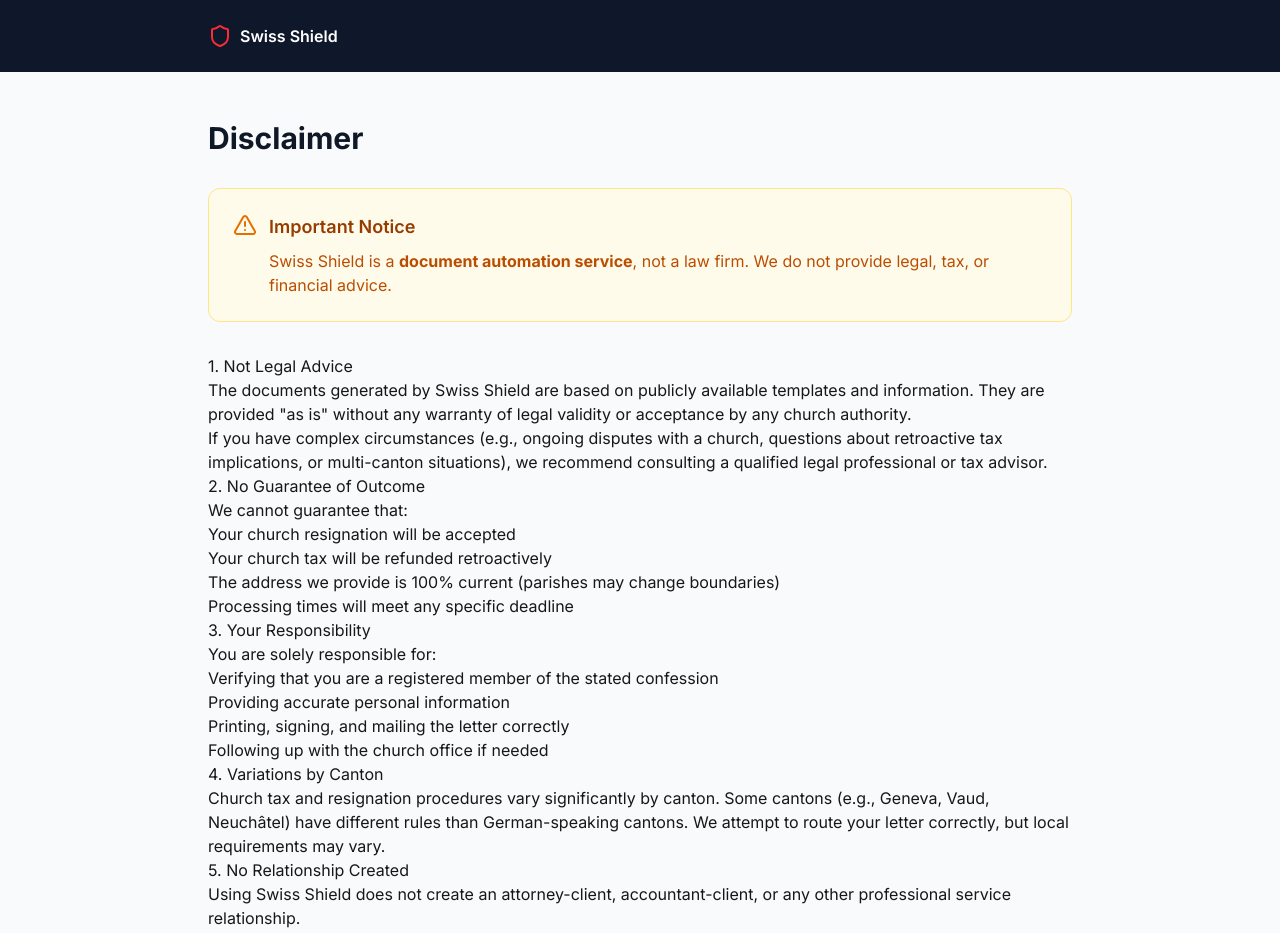
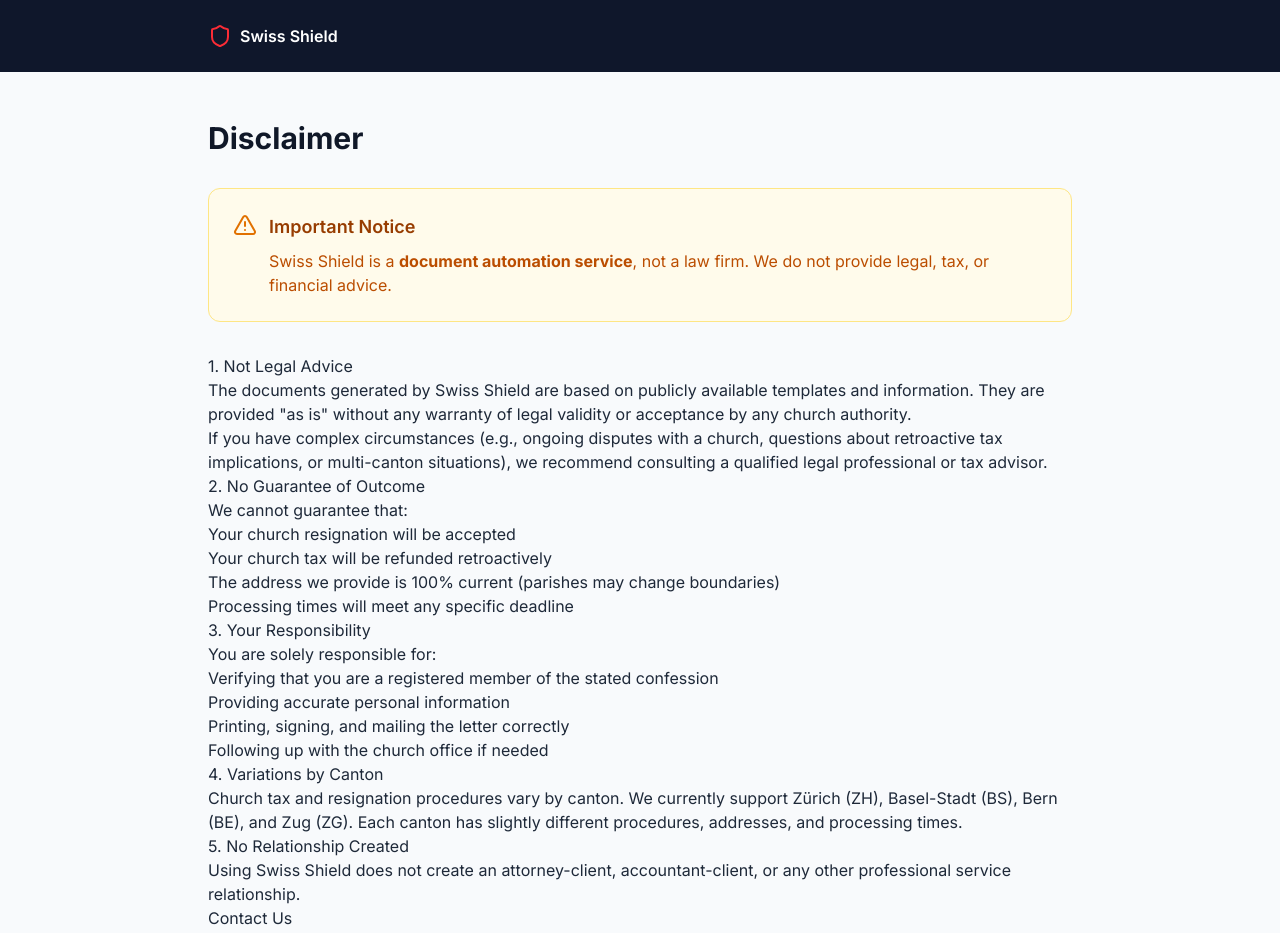
Before and after one commit to daniss/stop-church-tax, a Next.js app: page /disclaimer in a window 1280 px wide. Shown: the top 933 px of the page. Built offline with nearby package versions, Linux system fonts and the light colour scheme.

Commit message:
feat: Add new pages for canton-specific church tax exit information and legal disclosures.

```diff
--- a/src/app/ch/be/page.tsx
+++ b/src/app/ch/be/page.tsx
@@ -62,7 +62,7 @@ export default function BernPage() {
                         How Church Tax Works in Bern
                     </h2>
 
-                    <div className="prose prose-slate max-w-none mb-8">
+                    <div className="prose prose-gray max-w-none text-gray-800 mb-8">
                         <p>
                             In Canton Bern, the <strong>Kirchensteuer</strong> (church tax) is mandatory for
                             members of the recognized churches. The tax is calculated as a percentage of your
--- a/src/app/ch/bs/page.tsx
+++ b/src/app/ch/bs/page.tsx
@@ -62,7 +62,7 @@ export default function BaselPage() {
                         How Church Tax Works in Basel-Stadt
                     </h2>
 
-                    <div className="prose prose-slate max-w-none mb-8">
+                    <div className="prose prose-gray max-w-none text-gray-800 mb-8">
                         <p>
                             In Basel-Stadt, the <strong>Kirchensteuer</strong> is charged to registered
                             members of the Catholic and Reformed churches. Unlike some other cantons,
--- a/src/app/ch/zg/page.tsx
+++ b/src/app/ch/zg/page.tsx
@@ -62,7 +62,7 @@ export default function ZugPage() {
                         The Cost of Church Tax in Zug
                     </h2>
 
-                    <div className="prose prose-slate max-w-none mb-8">
+                    <div className="prose prose-gray max-w-none text-gray-800 mb-8">
                         <p>
                             While Canton Zug is known for low taxes, the <strong>Kirchensteuer</strong> is a significant exception.
                             It is mandatory for all registered Catholic and Reformed residents. Because incomes in Zug are
--- a/src/app/ch/zh/page.tsx
+++ b/src/app/ch/zh/page.tsx
@@ -62,7 +62,7 @@ export default function ZurichPage() {
                         How Church Tax Works in Zürich
                     </h2>
 
-                    <div className="prose prose-slate max-w-none mb-8">
+                    <div className="prose prose-gray max-w-none text-gray-800 mb-8">
                         <p>
                             In Canton Zürich, the <strong>Kirchensteuer</strong> (church tax) is automatically
                             deducted from your salary if you are registered as Catholic (römisch-katholisch)
--- a/src/app/disclaimer/page.tsx
+++ b/src/app/disclaimer/page.tsx
@@ -34,7 +34,7 @@ export default function DisclaimerPage() {
                     </div>
                 </div>
 
-                <div className="prose prose-slate max-w-none">
+                <div className="prose prose-gray max-w-none text-gray-800">
                     <h2>1. Not Legal Advice</h2>
                     <p>
                         The documents generated by Swiss Shield are based on publicly available templates and
@@ -71,9 +71,9 @@ export default function DisclaimerPage() {
 
                     <h2>4. Variations by Canton</h2>
                     <p>
-                        Church tax and resignation procedures vary significantly by canton. Some cantons
-                        (e.g., Geneva, Vaud, Neuchâtel) have different rules than German-speaking cantons.
-                        We attempt to route your letter correctly, but local requirements may vary.
+                        Church tax and resignation procedures vary by canton. We currently support
+                        Zürich (ZH), Basel-Stadt (BS), Bern (BE), and Zug (ZG). Each canton has
+                        slightly different procedures, addresses, and processing times.
                     </p>
 
                     <h2>5. No Relationship Created</h2>
--- a/src/app/privacy/page.tsx
+++ b/src/app/privacy/page.tsx
@@ -21,7 +21,7 @@ export default function PrivacyPage() {
             <main className="max-w-4xl mx-auto px-4 py-12">
                 <h1 className="text-3xl font-bold text-gray-900 mb-8">Privacy Policy</h1>
 
-                <div className="prose prose-slate max-w-none">
+                <div className="prose prose-gray max-w-none text-gray-800">
                     <p className="text-gray-600">Last updated: January 2026</p>
 
                     <h2>1. Data We Collect</h2>
--- a/src/app/terms/page.tsx
+++ b/src/app/terms/page.tsx
@@ -21,7 +21,7 @@ export default function TermsPage() {
             <main className="max-w-4xl mx-auto px-4 py-12">
                 <h1 className="text-3xl font-bold text-gray-900 mb-8">Terms of Service</h1>
 
-                <div className="prose prose-slate max-w-none">
+                <div className="prose prose-gray max-w-none text-gray-800">
                     <p className="text-gray-600">Last updated: January 2026</p>
 
                     <h2>1. Service Description</h2>
```
